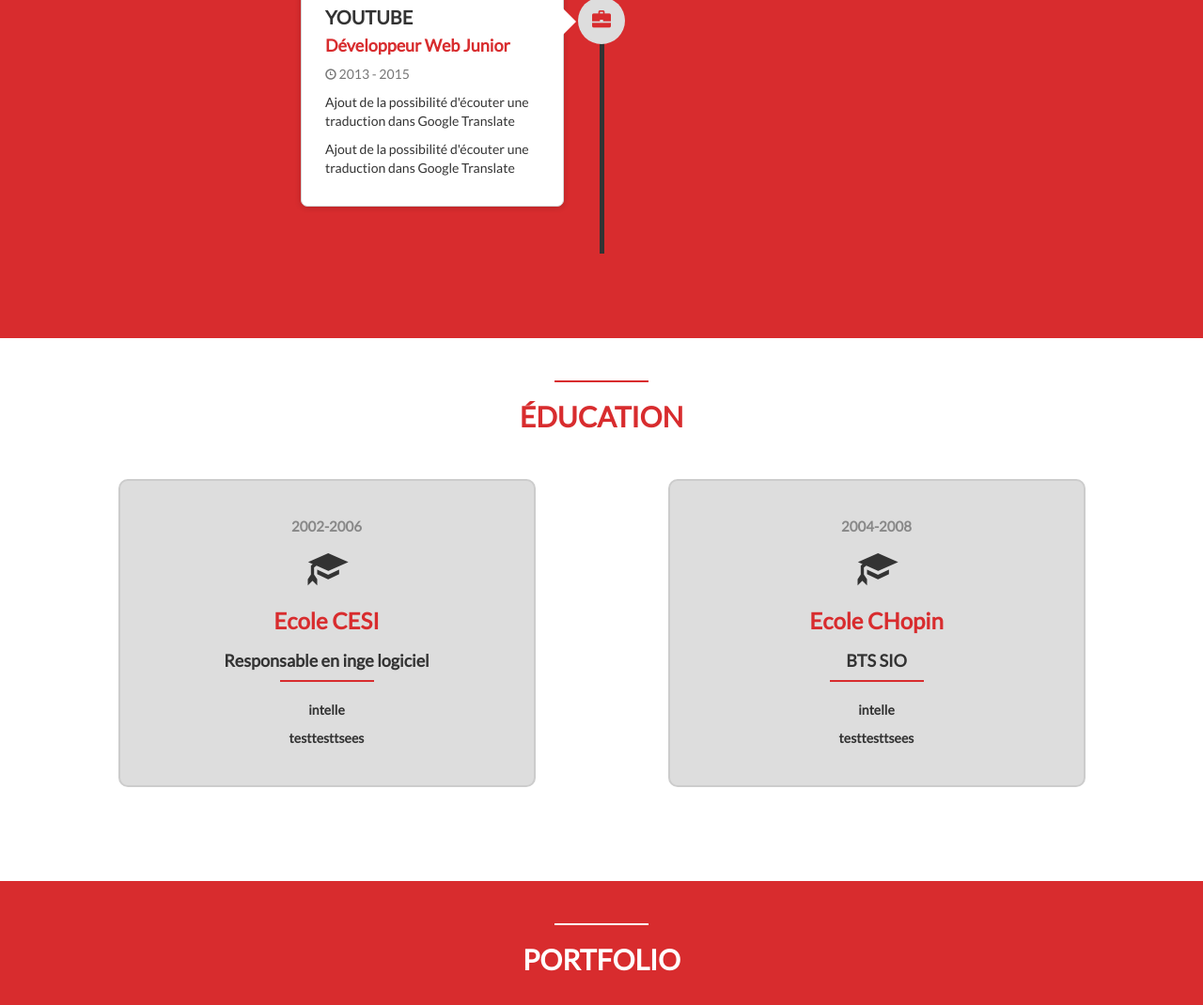
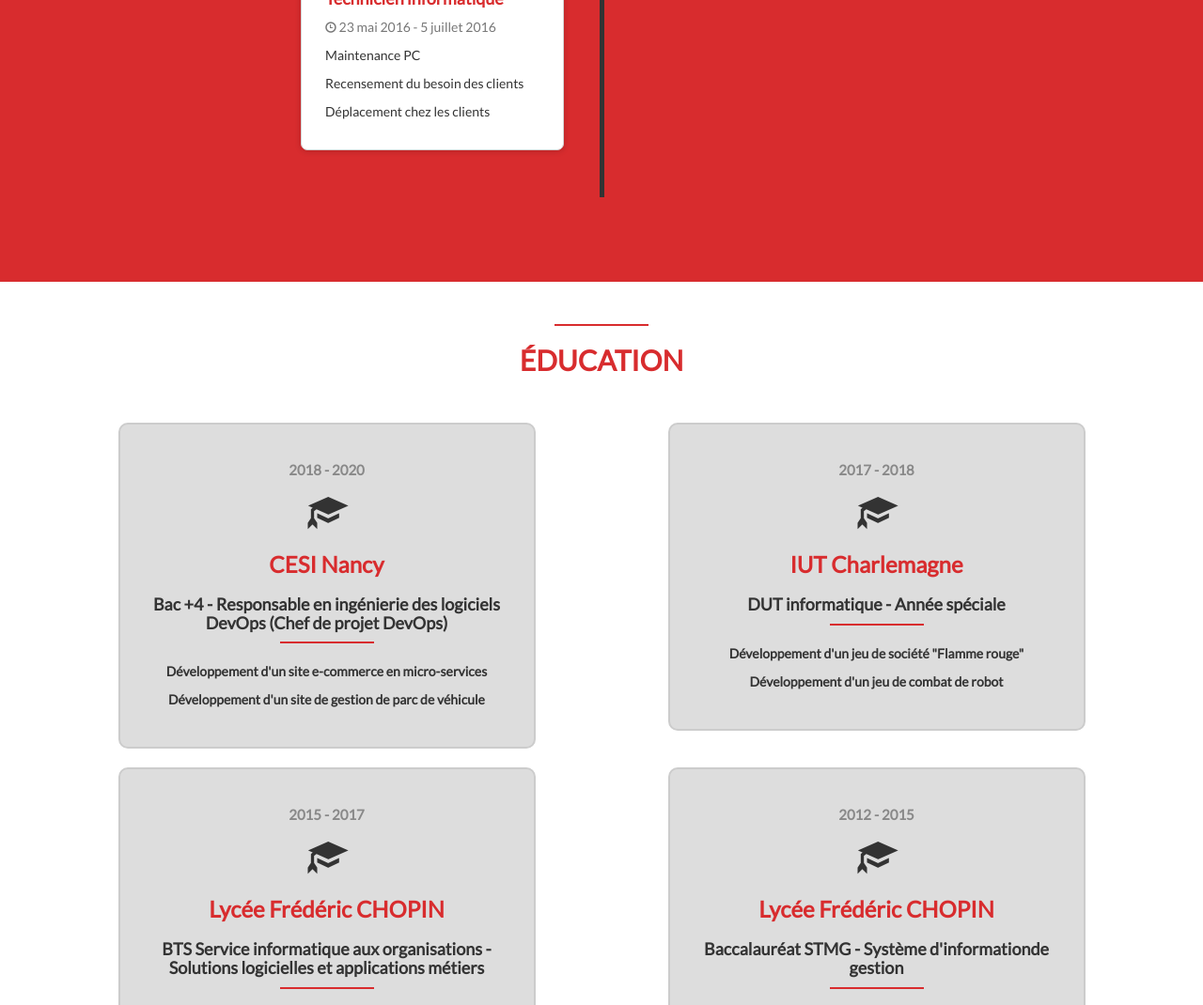
Before and after one commit to Nic0o-L/CV-Bootstrap, a plain HTML site: page index.html in a window 1280 px wide. Shown: the part 1678-2748 px from the top of the page at 94% size. Drawn offline with nearby package versions, Linux system fonts and the light colour scheme.

Commit message:
Modification de la partie education

```diff
--- a/index.html
+++ b/index.html
@@ -49,7 +49,7 @@
                 <img src="images/me.jpg" alt="Nico" class="img-circle">
             </div>
             <div class="heading">
-                <h1>Hello, moi c'est Nico</h1>
+                <h1>Salut ! Moi c'est Nico</h1>
                 <h3>Développeur Web</h3>
                 <a href="docs/CVLardier.pdf" class="button-1">Télécharger CV</a>
             </div>
@@ -137,8 +137,7 @@
                                 </div>
                                 <div class="timeline-body">
                                     <p>Création de page HTML</p>
-                                    <p>Ajout de la possibilité d'écouter une traduction dans Google Translate</p>
-                                    <p>Ajout de la possibilité d'écouter une traduction dans Google Translate</p>
+                                    <p>Développement de plusieurs mini-jeux en ActionScript</p>
                                 </div>
                             </div>
                         </div>
@@ -149,17 +148,19 @@
                         <div class="timeline-panel-container">
                             <div class="timeline-panel">
                                 <div class="timeline-heading">
-                                    <h3>YOUTUBE</h3>
-                                    <h4>Développeur Web Junior</h4>
-                                    <p class="text-muted"><small class="glyphicon glyphicon-time"></small> 2013 - 2015</p>
+                                    <h3>DEPANORDI</h3>
+                                    <h4>Technicien informatique</h4>
+                                    <p class="text-muted"><small class="glyphicon glyphicon-time"></small> 23 mai 2016 - 5 juillet 2016</p>
                                 </div>
                                 <div class="timeline-body">
-                                    <p>Ajout de la possibilité d'écouter une traduction dans Google Translate</p>
-                                    <p>Ajout de la possibilité d'écouter une traduction dans Google Translate</p>
+                                    <p>Maintenance PC</p>
+                                    <p>Recensement du besoin des clients</p>
+                                    <p>Déplacement chez les clients</p>
                                 </div>
                             </div>
                         </div>
                     </li>
+
                 </ul>
             </div>
         </section>
@@ -173,25 +174,51 @@
                 <div class="row">
                     <div class="col-sm-6">
                         <div class="education-block">
-                            <h5>2002-2006</h5>
+                            <h5>2018 - 2020</h5>
                             <span class="glyphicon glyphicon-education"></span>
-                            <h3> Ecole CESI</h3>
-                            <h4>Responsable en inge logiciel</h4>
+                            <h3>CESI Nancy</h3>
+                            <h4>Bac +4 - Responsable en ingénierie des logiciels DevOps (Chef de projet DevOps)</h4>
                             <div class="red-divider"></div>
-                            <p>intelle</p>
-                            <p>testtesttsees</p>
+                            <p>Développement d'un site e-commerce en micro-services</p>
+                            <p>Développement d'un site de gestion de parc de véhicule</p>
                         </div>
                     </div>
 
                     <div class="col-sm-6">
                         <div class="education-block">
-                            <h5>2004-2008</h5>
+                            <h5>2017 - 2018</h5>
                             <span class="glyphicon glyphicon-education"></span>
-                            <h3> Ecole CHopin</h3>
-                            <h4>BTS SIO</h4>
+                            <h3>IUT Charlemagne</h3>
+                            <h4>DUT informatique - Année spéciale</h4>
                             <div class="red-divider"></div>
-                            <p>intelle</p>
-                            <p>testtesttsees</p>
+                            <p>Développement d'un jeu de société "Flamme rouge"</p>
+                            <p>Développement d'un jeu de combat de robot</p>
+                        </div>
+                    </div>
+                </div>
+
+                <div class="row">
+                    <div class="col-sm-6">
+                        <div class="education-block">
+                            <h5>2015 - 2017</h5>
+                            <span class="glyphicon glyphicon-education"></span>
+                            <h3>Lycée Frédéric CHOPIN</h3>
+                            <h4>BTS Service informatique aux organisations - Solutions logicielles et applications métiers</h4>
+                            <div class="red-divider"></div>
+                            <p>Développement d'un site e-commerce de montres</p>
+                            <p>Projet en équipe sur une application de recette de cuisine</p>
+                        </div>
+                    </div>
+
+                    <div class="col-sm-6">
+                        <div class="education-block">
+                            <h5>2012 - 2015</h5>
+                            <span class="glyphicon glyphicon-education"></span>
+                            <h3>Lycée Frédéric CHOPIN</h3>
+                            <h4>Baccalauréat STMG - Système d'informationde gestion</h4>
+                            <div class="red-divider"></div>
+                            <p>Travaille sur base de donnée</p>
+                            <p>Exercice en VBA</p>
                         </div>
                     </div>
                 </div>
```
